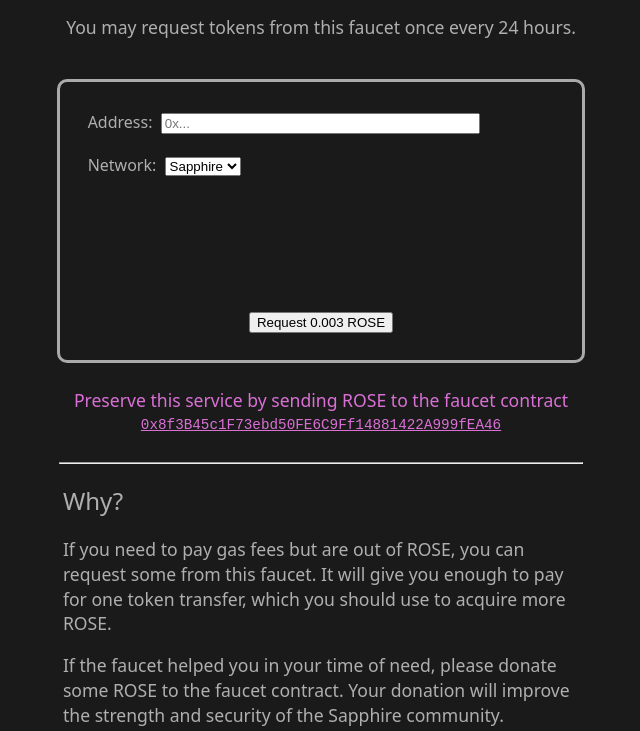
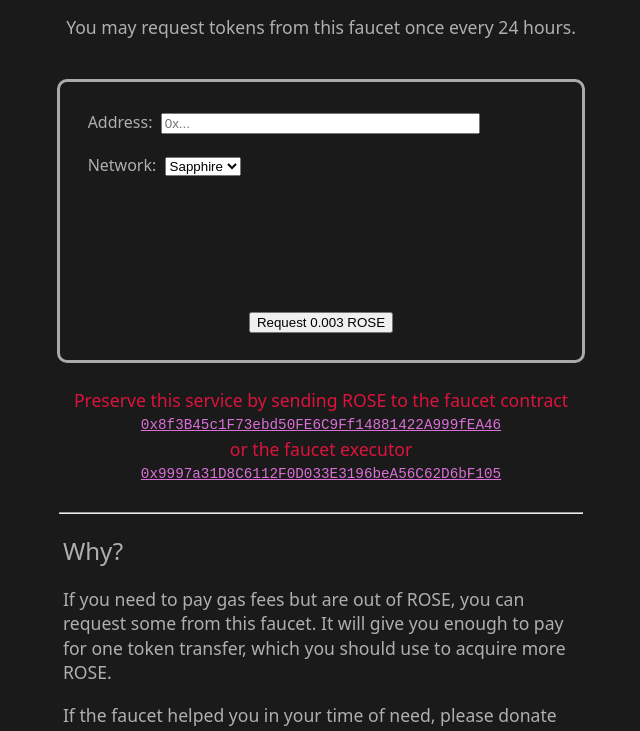
Before and after one commit to nhynes/rose.supply, a plain HTML site: page app/index.html in a window 1280 px wide. Shown: the part 205-936 px from the top of the page, without its empty margins (319-959 px from the left). Drawn offline with Linux system fonts and the light colour scheme.

Commit message:
app: add faucet executor donation target

```diff
--- a/app/index.html
+++ b/app/index.html
@@ -172,9 +172,11 @@
         <p id="status" style="font-size:1rem;text-align:center;"></p>
         <input style="display:block;margin:auto;" type="submit" />
       </form>
-      <p style="text-align:center;margin:25px auto;color:orchid">
+      <p style="text-align:center;margin:25px auto;color:crimson">
         Preserve this service by sending ROSE to the faucet contract
         <a id="faucetAddr" style="color:orchid;text-align:center;display:block;margin:auto;font-family:monospace" target="_blank"></a>
+        or the faucet executor
+        <a style="color:orchid" href="https://testnet.explorer.sapphire.oasis.dev/address/0x9997a31D8C6112F0D033E3196beA56C62D6bF105" target="_blank"><span style="text-align:center;display:block;margin:auto;font-family:monospace">0x9997a31D8C6112F0D033E3196beA56C62D6bF105</span></a>
       </p>
       <hr style="width:95%;margin:10px auto;"/>
       <section>
@@ -184,7 +186,7 @@
           It will give you enough to pay for one token transfer, which you should use to acquire more ROSE.
         </p>
         <p>
-          If the faucet helped you in your time of need, please donate some ROSE to the faucet contract.
+          If the faucet helped you in your time of need, please donate ROSE to the addresses listed above.
           Your donation will improve the strength and security of the Sapphire community.
         </p>
       </section>
```
